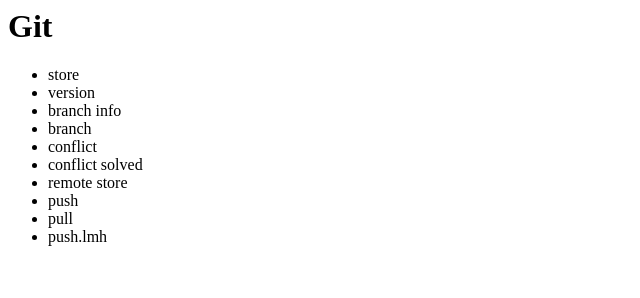
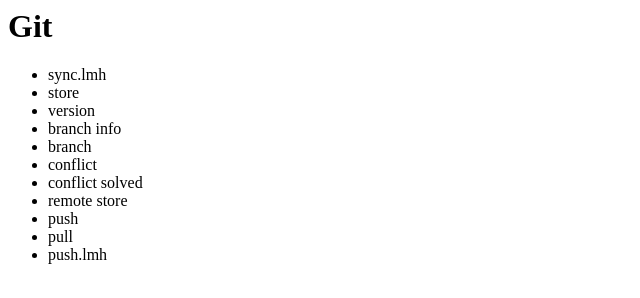
Before and after one commit to rougevin/lifecoding, a plain HTML site: page index.html in a window 1280 px wide. Shown: the whole page, without its empty margins (0-640 px from the left). Drawn offline with Linux system fonts and the light colour scheme.

Commit message:
sync.lmh

```diff
--- a/index.html
+++ b/index.html
@@ -8,6 +8,7 @@
 			<h1> Git </h1>
 		</header>
 		<ul>
+			<li>sync.lmh</li>
 			<li>store</li>
 			<li>version</li>
 			<li>branch info</li>
```
